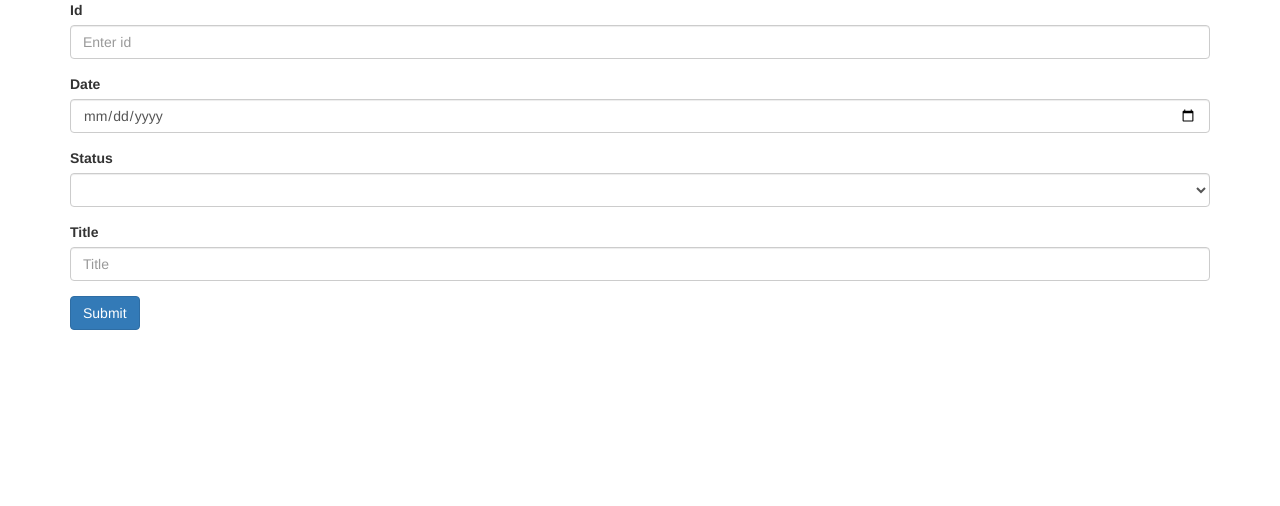
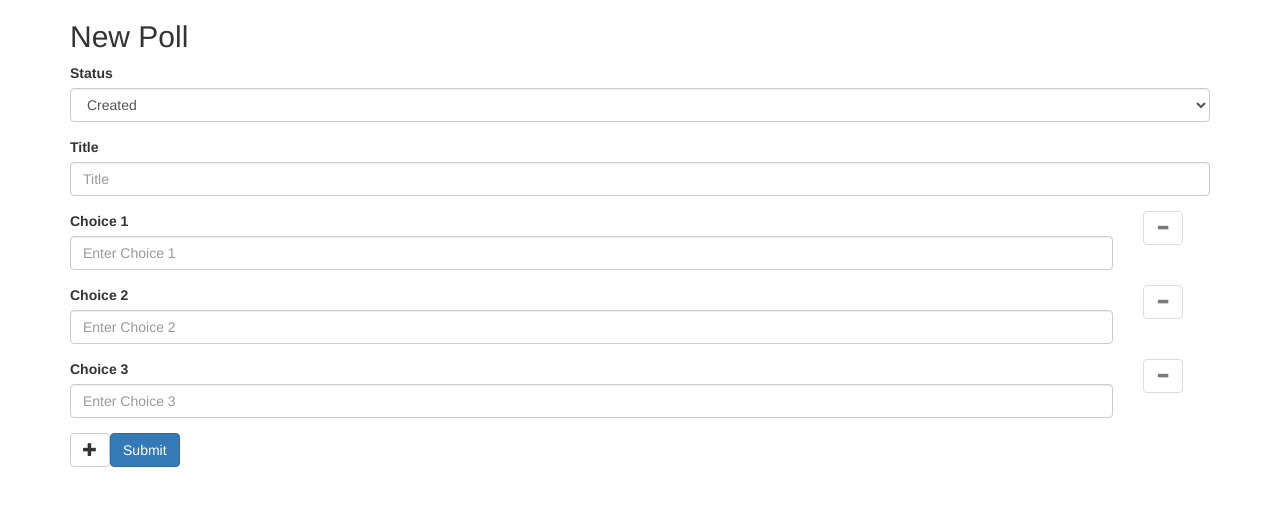
Before and after one commit to wizard425/vote-frontend, an Angular app in the folder VoteApp/: page /home/1/add in a window 1280 px wide. Shown: the top 506 px of the page. Built offline with nearby package versions, Linux system fonts and the light colour scheme.

Commit message:
user added and update

```diff
--- a/VoteApp/src/app/app-routing.module.ts
+++ b/VoteApp/src/app/app-routing.module.ts
@@ -29,6 +29,10 @@ const routes: Routes = [
         component: PollSessionsComponent
       },
       {
+        path: "add",
+        component: PollSessionDetailComponent
+      },
+      {
         path: ":id/add",
         component: PollDetailComponent
       },
--- a/VoteApp/src/app/poll-detail/poll-detail.component.html
+++ b/VoteApp/src/app/poll-detail/poll-detail.component.html
@@ -1,19 +1,8 @@
 <div class="container w-75 p-2">
-    <h2 *ngIf="poll">Edit Poll N. {{poll.id}}</h2>
+    <h2 *ngIf="poll">{{isNew ?  "New Poll" : "Edit Poll N. " + poll.id}}</h2>
     <h2 *ngIf="!poll && isManager">Create Poll</h2>
 
     <form>
-        <div class="form-group">
-            <label for="idPollsession">Id</label>
-            <input type="text" class="form-control" id="idPollsession" placeholder="Enter id"
-                value="{{poll ? poll.id : ''}}">
-        </div>
-        <div class="form-group">
-            <label for="date">Date</label>
-            <input type="date" class="form-control" id="date" placeholder="Date"
-                value="{{poll?.date | date: 'yyyy-dd-mm'}}" >
-        </div>
-
         <div class="form-group">
             <label for="exampleFormControlSelect1">Status</label>
             <select class="form-control" id="exampleFormControlSelect1" [value]="poll ? poll.status : ''"
@@ -25,18 +14,31 @@
             </select>
         </div>
 
-
+        <!--Title of poll-->
         <div class="form-group">
             <label for="title">Title</label>
             <input type="text" class="form-control" id="title" placeholder="Title" value="{{poll ? poll.title : ''}}">
         </div>
 
-
-        <div class="form-group" *ngFor="let ans of poll?.answers; index as i">
-            <label for="idPollsession">Choice {{i + 1}}</label>
-            <input type="text" class="form-control" id="idPollsession" placeholder="Enter Choice {{i}}"
-                value="{{ans.text}}">
+        <!--All choices, get displayed from poll.choices-->
+        <div class="form-group" *ngFor="let ans of poll?.choices; index as i">
+            <div class="row">
+                <div class="col-md-11 col-sm-11">
+                    <label for="idPollsession">Choice {{i + 1}}</label>
+                    <input type="text" class="form-control" id="idPollsession" placeholder="Enter Choice {{i + 1}}" maxlength="50"
+                        value="{{ans.text}}">
+                </div>
+                <!--Remove button, disabled when only 3 choices (3 choices are minimum)-->
+                <div class="col-md-1 col-sm-1 vcenter"> <button type="button" class="btn btn-default" [disabled]="poll?.choices.length == 3"
+                    (click)="removeItem(i)">
+                        <span class="glyphicon glyphicon-minus" aria-hidden="true"></span>
+                    </button></div>
+            </div>
         </div>
+        <button type="button" class="btn btn-default" (click)="poll?.choices.push({id: '', title: ''})">
+            <span class="glyphicon glyphicon-plus" aria-hidden="true"
+                ></span>
+        </button>
         <button type="submit" class="btn btn-primary">Submit</button>
     </form>
 </div>
--- a/VoteApp/src/app/poll-detail/poll-detail.component.ts
+++ b/VoteApp/src/app/poll-detail/poll-detail.component.ts
@@ -11,17 +11,44 @@ import { PollService } from '../services/poll.service';
 export class PollDetailComponent extends BaseComponent implements OnInit {
 
   poll: any;
+  isNew: boolean = true;
 
   constructor(private pollService: PollService,
     private activatedRoute: ActivatedRoute) {
-      super();
-    }
+    super();
+  }
 
   ngOnInit(): void {
-
     this.activatedRoute.params.subscribe(route => {
-      this.poll = this.pollService.getPoll(route.id, route.pollid);
+      let pollFromServcie = this.pollService.getPoll(route.id, route.pollid);
+      if (pollFromServcie) {
+        this.isNew = false;
+        this.poll = pollFromServcie;
+      } else {
+        this.poll =
+        {
+          id: "",
+          status: 1,
+          title: "",
+          choices: [{
+            id: "",
+            text: ""
+          }, {
+            id: "",
+            text: ""
+          }, {
+            id: "",
+            text: ""
+          }]
+        };
+      }
     })
   }
 
+  removeItem(index: number) {
+    console.log("hier");
+    this.poll?.choices.splice(index, 1);
+    console.log(this.poll?.choices);
+  }
+
 }
--- a/VoteApp/src/app/poll-session-detail/poll-session-detail.component.html
+++ b/VoteApp/src/app/poll-session-detail/poll-session-detail.component.html
@@ -1,18 +1,38 @@
 <div class="container w-75 p-2">
-    <h2>Poll session n. {{pollsession.id}}</h2>
-    <div>
-        <a routerLink="add" class="btn btn-success btn-lg" role="button" aria-pressed="true">Create Poll</a>
+    <h2>{{isNew ? "New Pollsession" : "Poll session n."+ pollsession.id }}</h2>
+
+
+    <div *ngIf="isNew">
+
+        <div class="form-group">
+            <label for="title">Title</label>
+            <input type="text" class="form-control" id="title" placeholder="Title">
+        </div>
+
+        <div class="form-group">
+            <label for="title">Title</label>
+            <input type="text" class="form-control" id="title" placeholder="Title">
+        </div>
+
+
     </div>
 
     <div class="panel panel-default">
-        <div class="panel-heading">Polls</div>
+        <div class="panel-heading">
+            <div>
+                <h3>Polls</h3>
+            </div>
+            <div *ngIf="isManager">
+                <a routerLink="add" class="btn btn-success btn-lg" role="button" aria-pressed="true">Create Poll</a>
+            </div>
+        </div>
         <div class="panel-body">
             <div *ngFor="let poll of pollsession.polls" class="top7">
-                <div class="d-flex justify-content-around">
-                    <div class="col-sm-3">id: {{poll.id}}</div>
-                    <div class="col-sm-3">title: {{poll.title}}</div>
-                    <div class="col-sm-3">status: {{poll.status}}</div>
-                    <div class="col-sm-3">
+                <div class="d-flex justify-content-around spacing">
+                    <div class="col-sm-3 vcenter">id: {{poll.id}}</div>
+                    <div class="col-sm-3 vcenter">title: {{poll.title}}</div>
+                    <div class="col-sm-4 vcenter">status: {{poll.status}}</div>
+                    <div class="col-sm-2 vcenter">
                         <a *ngIf="isManager" routerLink="{{'edit/' + poll.id}}" class="btn btn-primary btn-lg"
                             role="button" aria-pressed="true">modify</a>
                         <a *ngIf="!isManager && poll.status == 1" routerLink="{{'vote/' + poll.id}}"
@@ -23,4 +43,25 @@
             </div>
         </div>
     </div>
+
+    <!--List of users who subscribed to this Pollsession-->
+    <div class="panel panel-default">
+        <div class="panel-heading">
+            <div>
+                <h3>User of Pollsession</h3>
+            </div>
+            <div *ngIf="isManager">
+                <a routerLink="add" class="btn btn-success btn-lg" role="button" aria-pressed="true">Add User</a>
+            </div>
+        </div>
+        <div class="panel-body">
+            <div *ngFor="let user of users" class="top7">
+                <div class="d-flex justify-content-around">
+                    <div class="col-sm-1">id: {{user.id}}</div>
+                    <div class="col-sm-11">username: {{user.username}}</div>
+                </div>
+            </div>
+        </div>
+    </div>
+
 </div>
--- a/VoteApp/src/app/poll-session-detail/poll-session-detail.component.scss
+++ b/VoteApp/src/app/poll-session-detail/poll-session-detail.component.scss
@@ -0,0 +1,4 @@
+.panel-heading{
+    display: flex;
+    justify-content: space-between;
+}
--- a/VoteApp/src/app/poll-session-detail/poll-session-detail.component.ts
+++ b/VoteApp/src/app/poll-session-detail/poll-session-detail.component.ts
@@ -10,7 +10,9 @@ import { BaseComponent } from '../base/base.component';
 })
 export class PollSessionDetailComponent extends BaseComponent implements OnInit {
 
+  isNew: boolean = true;
   pollsession: any;
+  users: any;
 
   constructor(private pollService: PollService,
     private activatedRoute: ActivatedRoute) {
@@ -19,7 +21,14 @@ export class PollSessionDetailComponent extends BaseComponent implements OnInit
 
   ngOnInit(): void {
     this.activatedRoute.params.subscribe(res => {
-      this.pollsession = this.pollService.getPollSessionById(res.id);
+      let pollSess = this.pollService.getPollSessionById(res.id);
+      if(pollSess){
+        this.pollsession = pollSess;
+        this.users = this.pollService.getUserOfPollSession(res.id);
+        this.isNew = false;
+      }else{
+        this.pollsession = this.pollService.emptyPollSession;
+      }
     })
   }
 }
--- a/VoteApp/src/app/services/poll.service.ts
+++ b/VoteApp/src/app/services/poll.service.ts
@@ -1,11 +1,13 @@
 import { HttpClient } from '@angular/common/http';
 import { Injectable } from '@angular/core';
-import { Observable } from 'rxjs';
 
 @Injectable({
   providedIn: 'root'
 })
 export class PollService {
+
+
+  // pollsessions and users = exampledata
   pollsessions = [
     {
       id: "1234557",
@@ -15,7 +17,8 @@ export class PollService {
           id: "001234",
           status: 1,
           title: "Who is the best?",
-          answers: [{
+          multipleChoice: true,
+          choices: [{
             id: "1",
             text: "Eric"
           }, {
@@ -24,13 +27,20 @@ export class PollService {
           }, {
             id: "3",
             text: "Marc"
+          }, {
+            id: "4",
+            text: "Gabri"
+          }, {
+            id: "5",
+            text: "Samuel"
           }]
         },
         {
           id: "001212",
           status: 1,
           title: "Who is the nicest?",
-          answers: [{
+          multipleChoice: false,
+          choices: [{
             id: "1",
             text: "Eric"
           }, {
@@ -84,6 +94,25 @@ export class PollService {
       status: 1
     }
   ]
+
+  users = [
+    {
+      id: "123",
+      username: "User 1"
+    },
+    {
+      id: "123",
+      username: "User 2"
+    },
+    {
+      id: "123",
+      username: "User 3"
+    },
+    {
+      id: "123",
+      username: "User 4"
+    }
+  ];
   constructor(private http: HttpClient) { }
 
   getAllPollSessions() {
@@ -94,9 +123,22 @@ export class PollService {
     return this.pollsessions.find(x => x.id == id);
   }
 
+  getUserOfPollSession(id: string){
+    return this.users;
+  }
+
   getPoll(pollsessionId: string, pollid: string) {
     let sess = this.pollsessions.find(x => x.id == pollsessionId);
     return sess?.polls.find(x => x.id == pollid);
   }
 
+  get emptyPollSession() {
+    return {
+      id: "",
+      date: new Date(),
+      polls: [],
+      status: 'created'
+    };
+  }
+
 }
--- a/VoteApp/src/app/vote/vote.component.html
+++ b/VoteApp/src/app/vote/vote.component.html
@@ -5,10 +5,10 @@
         <h3>Poll n. {{poll.id}}</h3>
         <form>
             <ul class="list-group">
-                <li class="list-group-item" *ngFor="let ans of poll.answers">
+                <li class="list-group-item" *ngFor="let ans of poll.choices; index as i">
                     <div class="radio">
                         <label>
-                            <input type="checkbox">
+                            <input type="radio" name="{{poll.multipleChoice ? i : 1}}" id="{{ans.id}}">
                             {{ans.text}}
                         </label>
                     </div>
--- a/VoteApp/src/styles.scss
+++ b/VoteApp/src/styles.scss
@@ -1,2 +1,13 @@
 /* You can add global styles to this file, and also import other style files */
 @import '~bootstrap/dist/css/bootstrap.min.css';
+
+
+.vcenter {
+    display: inline-block;
+    vertical-align: middle;
+    float: none;
+}
+
+.spacing {
+    margin: 5px 0px 5px 0px;
+}
```
